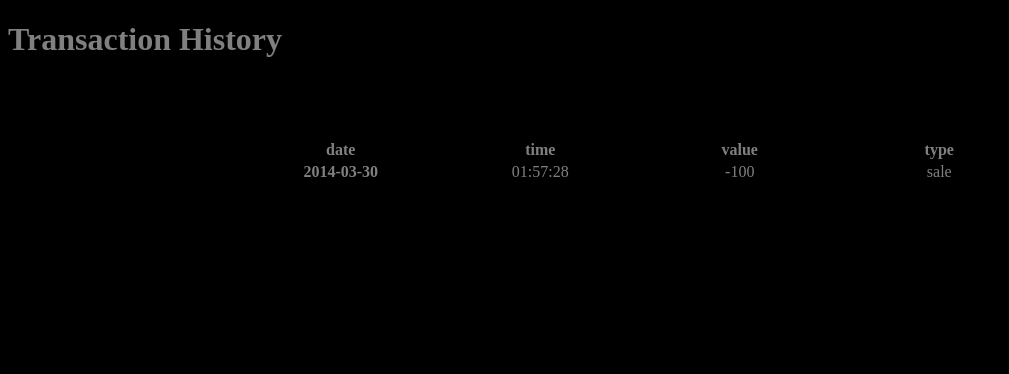
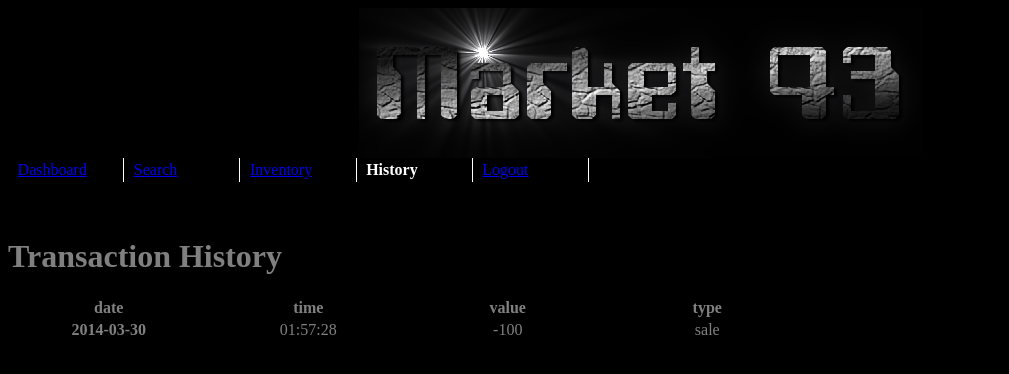
Before and after one commit to cgmb/market43, a PHP site: page /history.html in a window 1280 px wide. Shown: the top 374 px of the page, without its empty margins (0-1009 px from the left). Run offline with PHP 8.4, Linux system fonts and the light colour scheme.

Commit message:
Improving navigation bar.

```diff
--- a/html/dashboard.html
+++ b/html/dashboard.html
@@ -15,7 +15,7 @@
 		<li><a href="search.html">Search</a></li>
 		<li><a href="inventory.html">Inventory</a></li>
 		<li><a href="history.html">History</a></li>
-		<li><a href="titletest.html">Logout</a></li>
+		<li><a href="index.html">Logout</a></li>
 	</ul>
 </nav>
 
--- a/html/history.html
+++ b/html/history.html
@@ -6,6 +6,18 @@
 	<link rel="stylesheet" href="style.css">
 </head>
 <body>
+
+<img class="banner" src="title.png">
+
+<nav>
+	<ul>
+		<li><a href="dashboard.html">Dashboard</a></li>
+		<li><a href="search.html">Search</a></li>
+		<li><a href="inventory.html">Inventory</a></li>
+		<li class="current-item">History</li>
+		<li><a href="index.html">Logout</a></li>
+	</ul>
+</nav>
 
 <H1>Transaction History</H1>
 <table class="transaction-table">
--- a/html/style.css
+++ b/html/style.css
@@ -40,7 +40,6 @@ ul {
 
 .transaction-table {
   width: 50em;
-  margin: 5em auto;
   text-align: center;
 }
 
```
Also changed, not shown: html/inventory.html (+12 -0 lines), html/search.html (+13 -1 lines).
